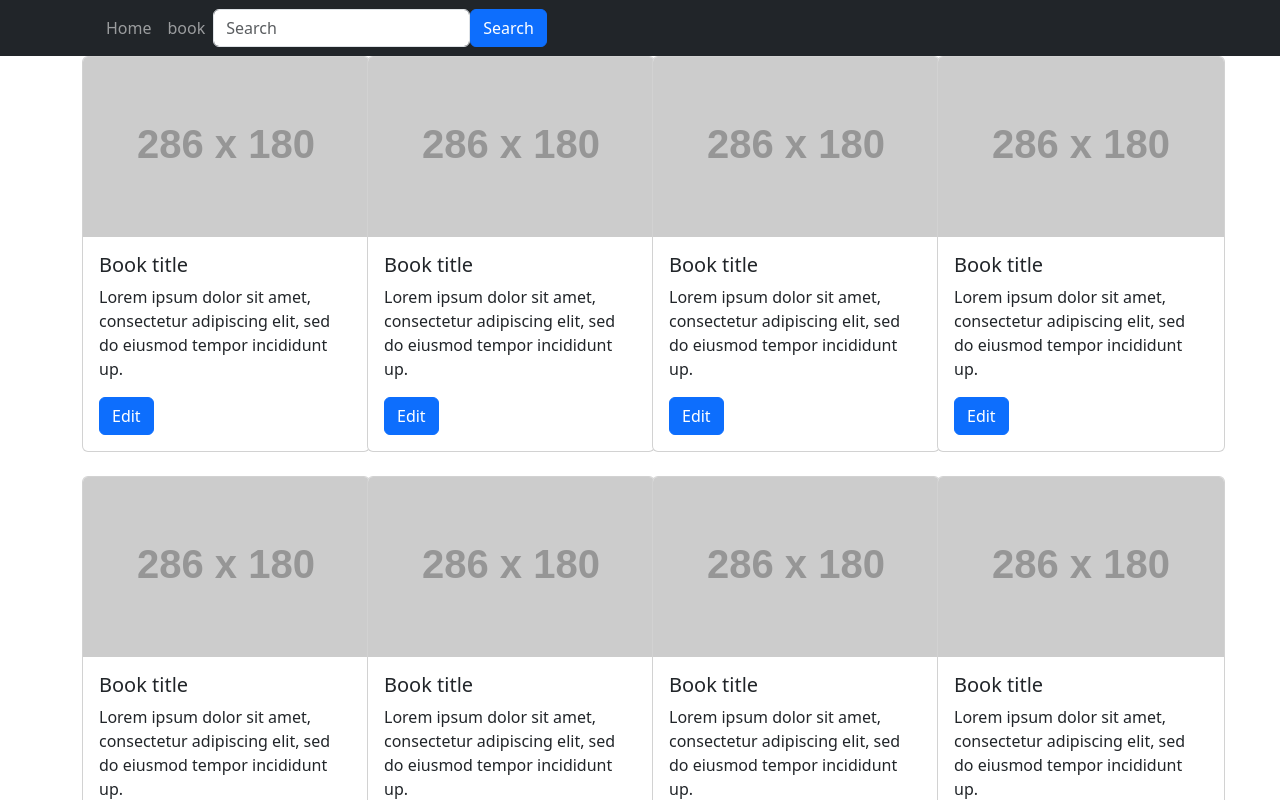
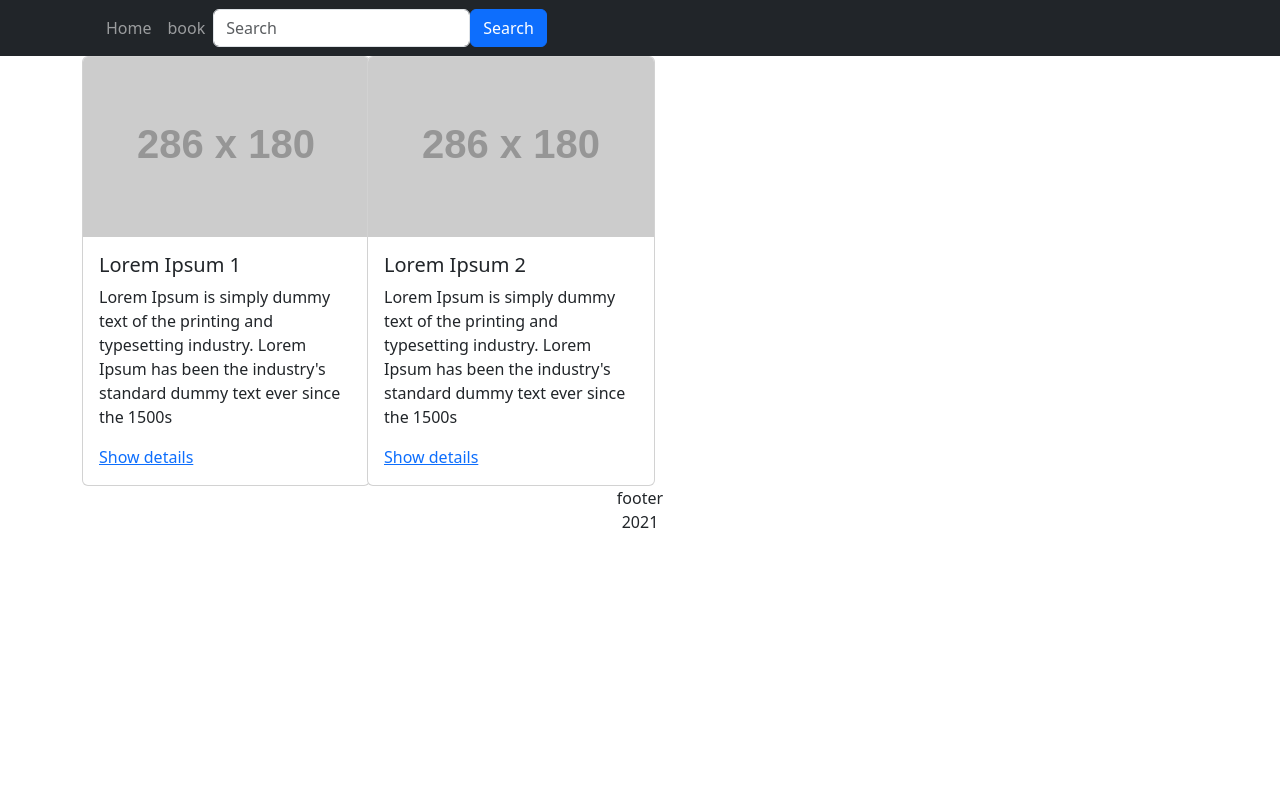
Before and after one commit to ilyassjaatit/bibliothecam, a React (Create React App) app in the folder frontend/: page /books in a window 1280 px wide. Shown: the top 800 px of the page. Built offline with nearby package versions, Linux system fonts and the light colour scheme.

Commit message:
detail book

```diff
--- a/frontend/src/App.js
+++ b/frontend/src/App.js
@@ -2,8 +2,7 @@ import React from 'react';
 import {
   BrowserRouter as Router,
   Switch,
-  Route,
-  Link
+  Route
 } from "react-router-dom";
 import { Home } from './pages/Home.js';
 import { Book } from './pages/Book.js';
--- a/frontend/src/components/book/CardBook.js
+++ b/frontend/src/components/book/CardBook.js
@@ -1,19 +1,19 @@
 import React from 'react';
-
+import {Link} from "react-router-dom";
 import Card from 'react-bootstrap/Card';
 import Button from 'react-bootstrap/Button';
 
-const CardBook = () => {
+const CardBook = ({book}) => {
     return (
         <React.Fragment>
             <Card style={{width: '18rem'}}>
-                <Card.Img variant="top" src="https://via.placeholder.com/286x180"/>
+                <Card.Img variant="top" src={book.img}/>
                 <Card.Body>
-                    <Card.Title>Book title</Card.Title>
+                    <Card.Title>{book.name}</Card.Title>
                     <Card.Text>
-                      Lorem ipsum dolor sit amet, consectetur adipiscing elit, sed do eiusmod tempor incididunt up.
+                      {book.shortDescription}
                     </Card.Text>
-                    <Button variant="primary">Edit</Button>
+                    <Link to={`books/${book.id}`}>Show details</Link>
                 </Card.Body>
             </Card>
         </React.Fragment>
--- a/frontend/src/components/book/DetailBook.js
+++ b/frontend/src/components/book/DetailBook.js
@@ -1,14 +1,27 @@
 import React from 'react';
 import { useParams } from "react-router-dom";
+
+import Row from 'react-bootstrap/Row';
+import Col from 'react-bootstrap/Col';
+import Image from 'react-bootstrap/Image';
 
 
 const DetailBook = () => {
     let { bookId } = useParams();
     return (
-
-        <>
-        <p>book id {bookId}</p>
-        </>
+        <React.Fragment>
+            <Row>
+                <Col md={4}>
+                <Image src="https://via.placeholder.com/286x180"/>
+                </Col>
+                <Col md={8}>
+                    <div className="box-title">
+                        <h1>Lorem Ipsum is simply dummy text of the printing and typesetting</h1>
+                        <span className="author"></span>
+                    </div>
+                </Col>
+            </Row>
+        </React.Fragment>
     );
 };
 export {DetailBook} ;
--- a/frontend/src/components/book/ListBook.js
+++ b/frontend/src/components/book/ListBook.js
@@ -3,14 +3,15 @@ import Row from 'react-bootstrap/Row';
 import Col from 'react-bootstrap/Col';
 import {CardBook} from './CardBook'
 
-const ListBook = () => {
+const ListBook = ({books, setBooks}) => {
+
     return (
         <Row xs={2} md={4} className="g-4">
-            {Array.from({length: 12}).map((_, idx) => (
-                <Col>
-                    <CardBook></CardBook>
+            {books.map(book =>
+                <Col key={book.id}>
+                    <CardBook  book={book} />
                 </Col>
-            ))}
+            )}
         </Row>
     );
 };
--- a/frontend/src/pages/Book.js
+++ b/frontend/src/pages/Book.js
@@ -1,15 +1,41 @@
 import React from 'react';
-import {Route, useRouteMatch,  Switch, BrowserRouter} from "react-router-dom";
+import {Route, useRouteMatch} from "react-router-dom";
 
 import {Layout} from '../components/layout/Layout'
 import {ListBook, DetailBook} from '../components/book'
 
-const Book = (match) => {
+const Book = () => {
+    const [books, setBooks] = React.useState([
+        {
+            "id":1,
+            "name": "Lorem Ipsum 1",
+            "img": "https://via.placeholder.com/286x180",
+            "category": "Lorem Ipsum 1",
+            "editorial": "Lorem Ipsum",
+            "language": "Spanish",
+            "ISBN": "236734623874238",
+            "yearOfPublication": "1889",
+            "shortDescription": "Lorem Ipsum is simply dummy text of the printing and typesetting industry. Lorem Ipsum has been the industry's standard dummy text ever since the 1500s"
+        },
+        {
+            "id":2,
+            "name": "Lorem Ipsum 2",
+            "img": "https://via.placeholder.com/286x180",
+            "category": "Lorem Ipsum 1",
+            "editorial": "Lorem Ipsum 1",
+            "language": "English",
+            "ISBN": "236734653874238",
+            "yearOfPublication": "2000",
+            "shortDescription": "Lorem Ipsum is simply dummy text of the printing and typesetting industry. Lorem Ipsum has been the industry's standard dummy text ever since the 1500s"
+        }
+    ]);
     const {path} = useRouteMatch();
     return (
         <Layout>
             <Route path={`${path}/:bookId`} component={DetailBook}/>
-            <Route exact path={path} component={ListBook}/>
+            <Route exact path={path}>
+            <ListBook books={books} setBooks={setBooks} />
+            </Route>
         </Layout>
     );
 };
```
